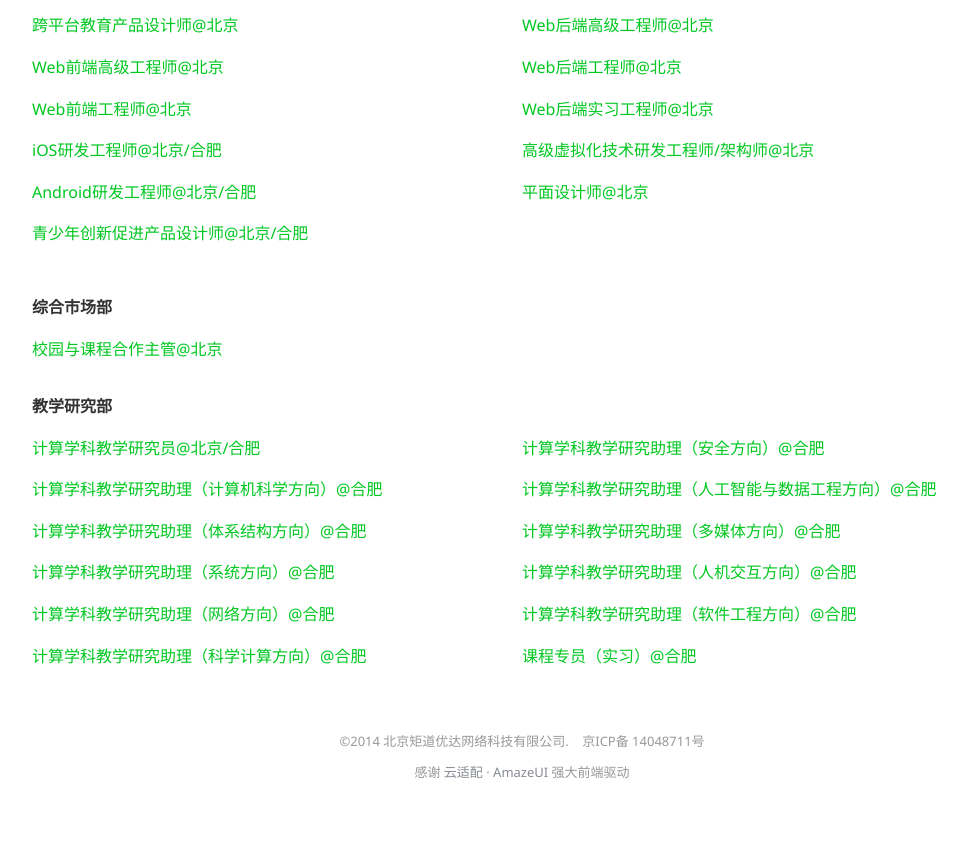
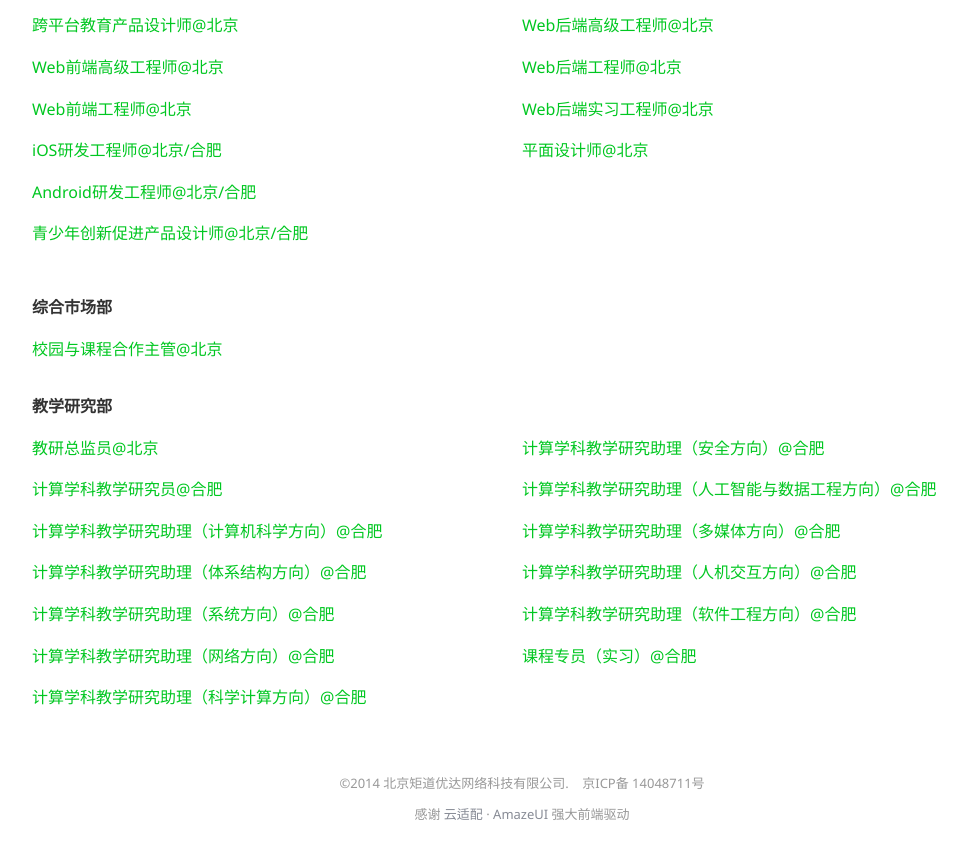
Before and after one commit to yanjieli/judaoyouda, a plain HTML site: page hr.html in a window 1280 px wide. Shown: the part 1561-2406 px from the top of the page, without its empty margins (118-1085 px from the left). Before the commit the page ends 2365 px from the top, so only its background shows below. Drawn offline with Linux system fonts and the light colour scheme; files that its build step writes are made by us from their sources.

Commit message:
Update hr.html

```diff
--- a/hr.html
+++ b/hr.html
@@ -82,7 +82,6 @@
                 <p><a href="http://www.lagou.com/jobs/237270.html" target="_blank">Web后端高级工程师@北京</a></p>
                 <p><a href="http://www.lagou.com/jobs/239663.html" target="_blank">Web后端工程师@北京</a></p>
                 <p><a href="http://www.lagou.com/jobs/237271.html" target="_blank">Web后端实习工程师@北京</a></p>
-                <p><a href="http://www.lagou.com/jobs/188007.html?source=company" target="_blank">高级虚拟化技术研发工程师/架构师@北京</a></p>
                 <p><a href="http://www.lagou.com/jobs/320291.html?source=company" target="_blank">平面设计师@北京</a></p>
 
             </li>
@@ -92,7 +91,8 @@
         <h3>教学研究部</h3>
         <ul class="am-avg-sm-1 am-avg-md-2 am-avg-lg-2">
           <li>
-            <p><a href="http://www.lagou.com/jobs/289523.html" target="_blank">计算学科教学研究员@北京/合肥</a></p>
+            <p><a href="http://www.lagou.com/jobs/289523.html" target="_blank">教研总监员@北京</a></p>
+            <p><a href="http://www.lagou.com/jobs/371904.html?source=pl" target="_blank">计算学科教学研究员@合肥</a></p>
             <p><a href="http://www.lagou.com/jobs/371905.html" target="_blank">计算学科教学研究助理（计算机科学方向）@合肥</a></p>
             <p><a href="http://www.lagou.com/jobs/371906.html" target="_blank">计算学科教学研究助理（体系结构方向）@合肥</a></p>
             <p><a href="http://www.lagou.com/jobs/372666.html?source=company" target="_blank">计算学科教学研究助理（系统方向）@合肥</a></p>
```
